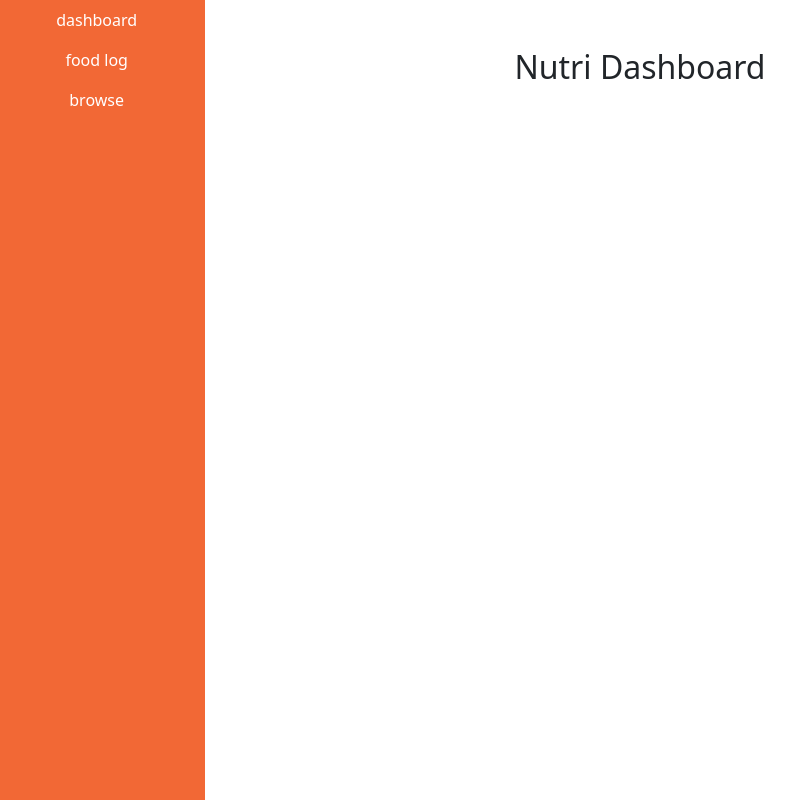
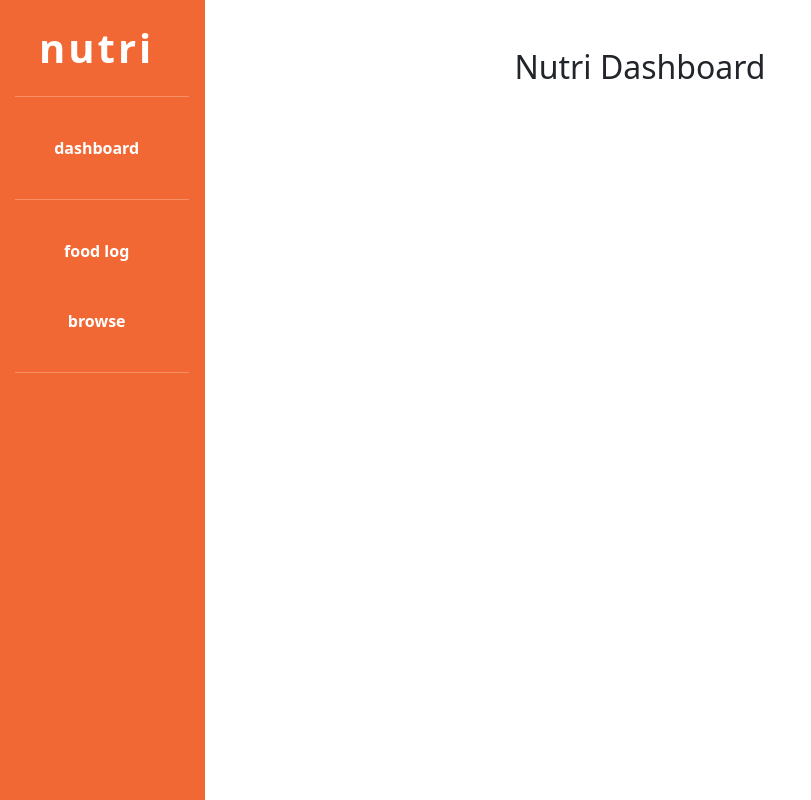
Before and after one commit to michaeltothewilson/nutri, a React (Create React App) app: page / in a window 1280 px wide. Shown: the whole page, without its empty margins (0-811 px from the left). Built offline with nearby package versions, Linux system fonts and the light colour scheme.

Commit message:
Add styling to side nav to match wireframes

```diff
--- a/src/App.css
+++ b/src/App.css
@@ -11,6 +11,27 @@ li > a {
   color: white;
 }
 
+li > a:hover {
+  color: white;
+}
+
 .sidebar {
   background-color: #F26835;
 }
+
+.logo {
+  color: white;
+  letter-spacing: 3px;
+  font-weight: 700;
+}
+
+.nav-item {
+  font-weight: 700;
+  margin: 15px;
+}
+
+.flex-column > hr {
+  color: white;
+  width: 90%;
+  margin-left: 15px;;
+}
--- a/src/App.js
+++ b/src/App.js
@@ -13,17 +13,21 @@ function App() {
     <Router>
       <div className="App">
         <div className="row h-100">
-          <nav className="col-2 sidebar">
+          <nav className="col-2 pt-4 sidebar">
+            <h1 className="logo">nutri</h1>
             <ul className="nav flex-column">
+              <hr/>
               <li className="nav-item nav-link">
                 <Link to="/">dashboard</Link>
               </li>
+              <hr/>
               <li className="nav-item nav-link">
                 <Link to="/foodlog">food log</Link>
               </li>
               <li className="nav-item nav-link">
                 <Link to="/browse">browse</Link>
               </li>
+              <hr/>
             </ul>
           </nav>
 
```
